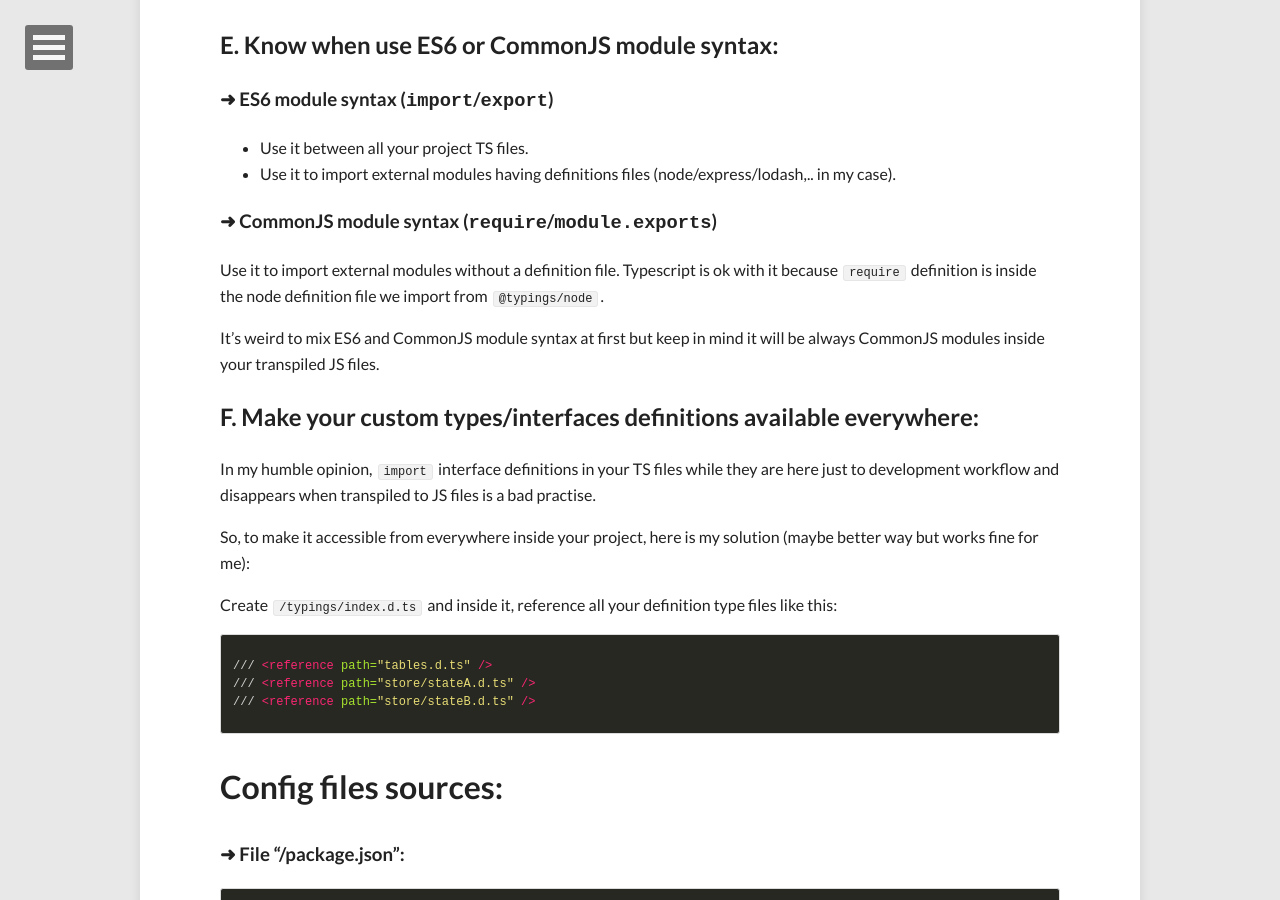
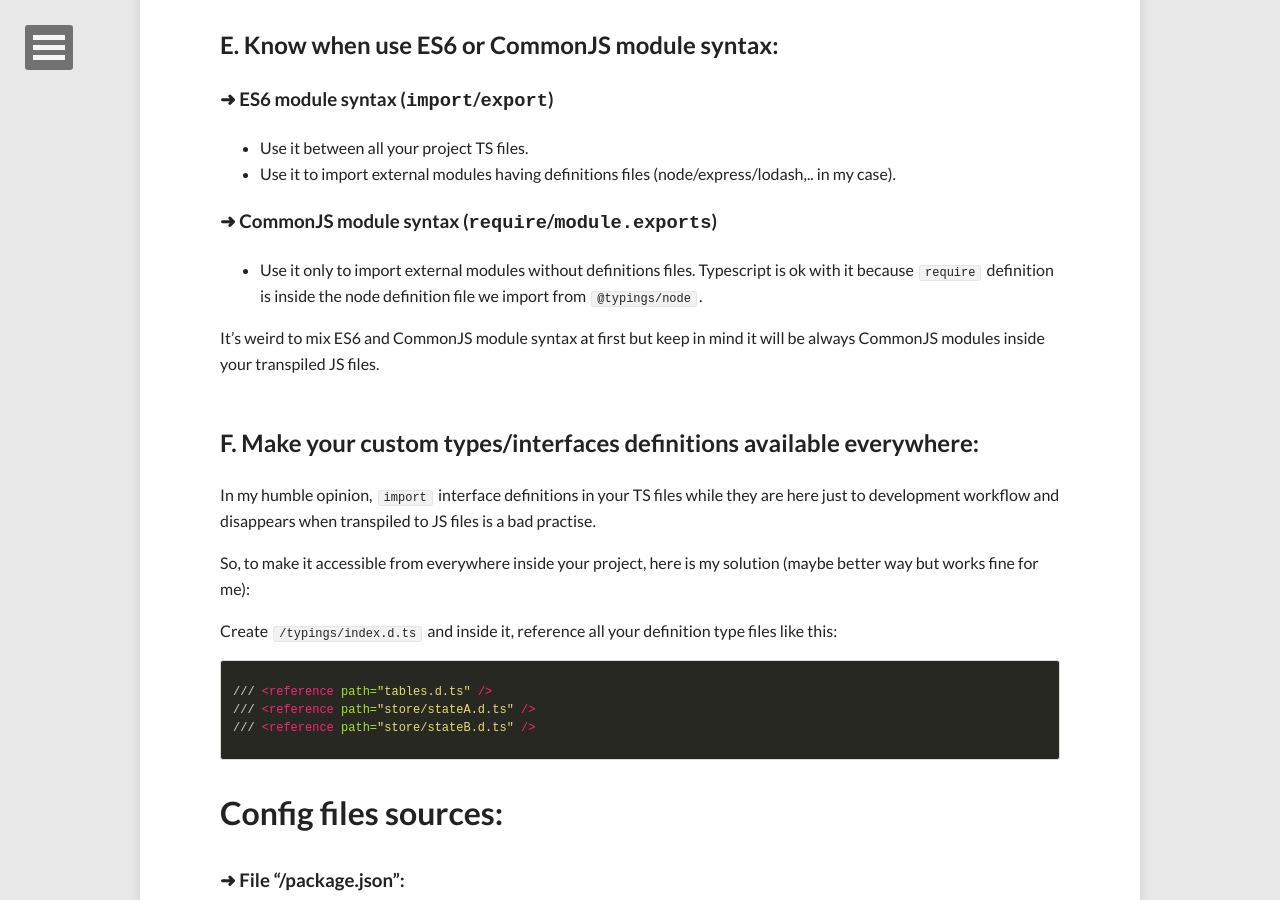
Before and after one commit to bertrandg/bertrandg.github.io, a Jekyll site: the page built from _posts/2016-11-25-node-development-with-typescript-and-vscode.md, in a window 1280 px wide and 900 px high, scrolled down 4840 px. Built offline with Jekyll 4.4.1, drawn with Linux system fonts in a browser that asks for light colours; nearby versions of some CDN libraries; comment, search, counter and statistics services are not loaded.

Commit message:
Update 2016-11-25-node-development-with-typescript-and-vscode.md

```diff
--- a/_posts/2016-11-25-node-development-with-typescript-and-vscode.md
+++ b/_posts/2016-11-25-node-development-with-typescript-and-vscode.md
@@ -115,10 +115,11 @@
 
 ### ➜ CommonJS module syntax (`require`/`module.exports`)
 
-Use it to import external modules without a definition file.
+- Use it only to import external modules without definitions files.
 Typescript is ok with it because `require` definition is inside the node definition file we import from `@typings/node`.
 
 It's weird to mix ES6 and CommonJS module syntax at first but keep in mind it will be always CommonJS modules inside your transpiled JS files.
+<br><br>
 
 
 ## F. Make your custom types/interfaces definitions available everywhere:
```
